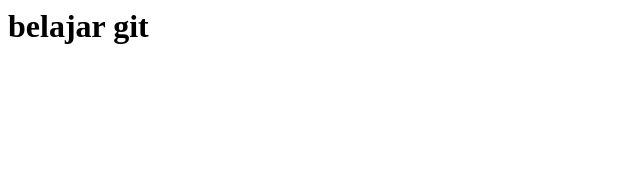
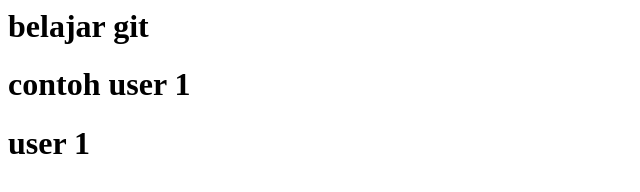
Before and after one commit to miikevincaesar/belajar-git-remote, a plain HTML site: page index.html in a window 1280 px wide. Shown: the whole page, without its empty margins (0-640 px from the left). Drawn offline with Linux system fonts and the light colour scheme.

Commit message:
feature/user1

```diff
--- a/index.html
+++ b/index.html
@@ -1,3 +1,5 @@
 <html>
   <h1>belajar git</h1>
+  <h1>contoh user 1</h1>
+  <h1>user 1</h1>
 </html>
```
